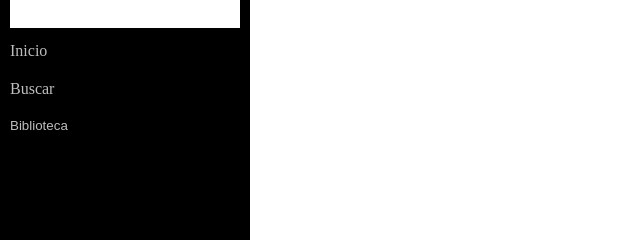
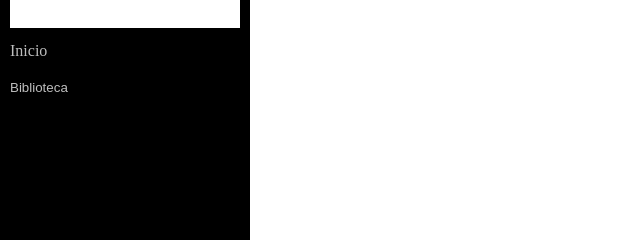
Before and after one commit to gabrielmatsan/spotify-api, a website: page front_end/biblioteca/biblioteca.html in a window 1280 px wide. Shown: the part 191-431 px from the top of the page, 0-640 px from the left. Drawn offline with Linux system fonts and the light colour scheme.

Commit message:
general fix

```diff
--- a/front_end/biblioteca/biblioteca.html
+++ b/front_end/biblioteca/biblioteca.html
@@ -16,7 +16,6 @@
            </div>
     <div class="dropdown">
         <a href="#"><i class="icon-inicio"></i>Inicio</a>
-        <a href="#"><i class="icon-lupa"></i>Buscar</a>
         <button class="botao-content" onclick="dropdown()">Biblioteca</button>
           <div class="dropdownCon" id="drop-content">
              <a href="##">playlist 1</a>
```
